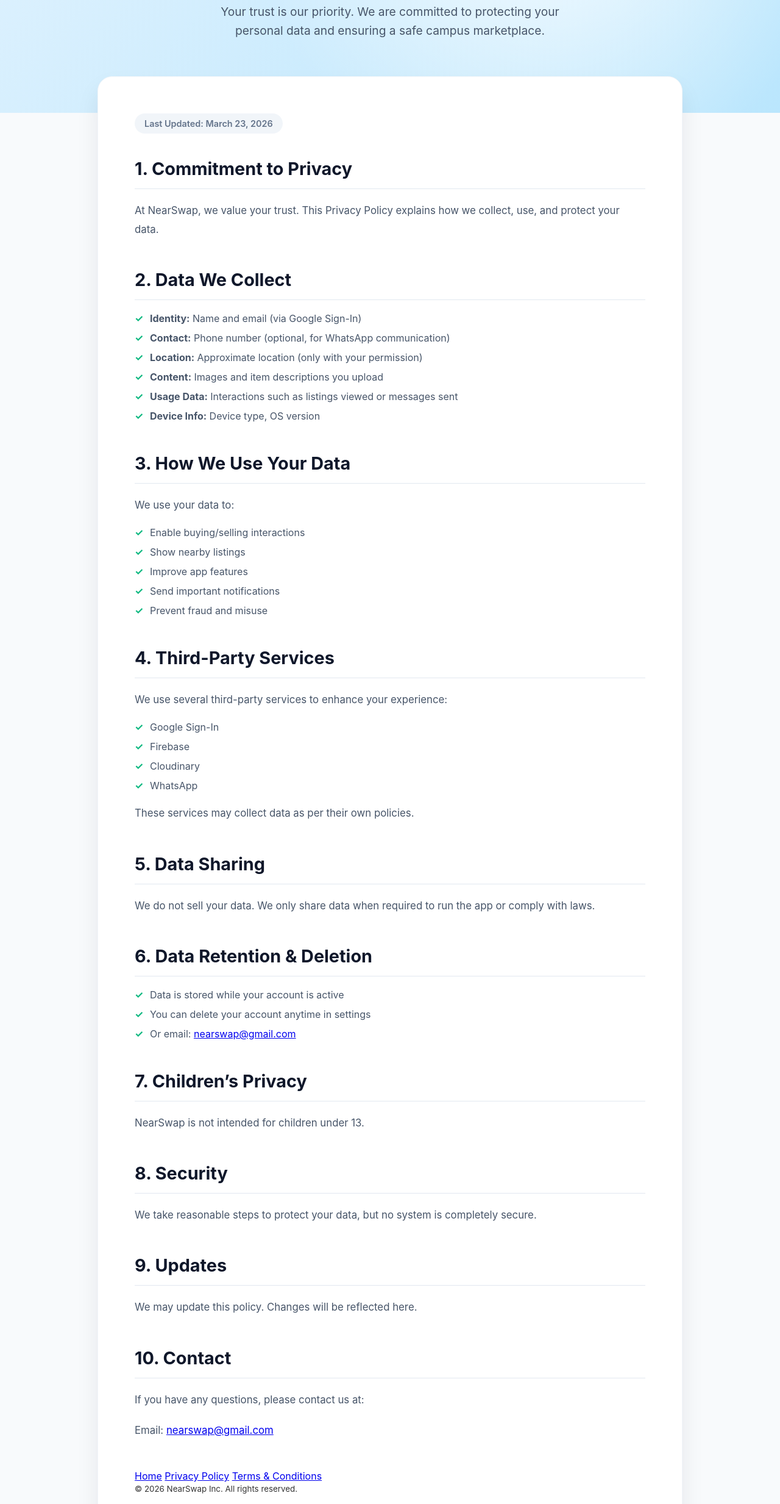
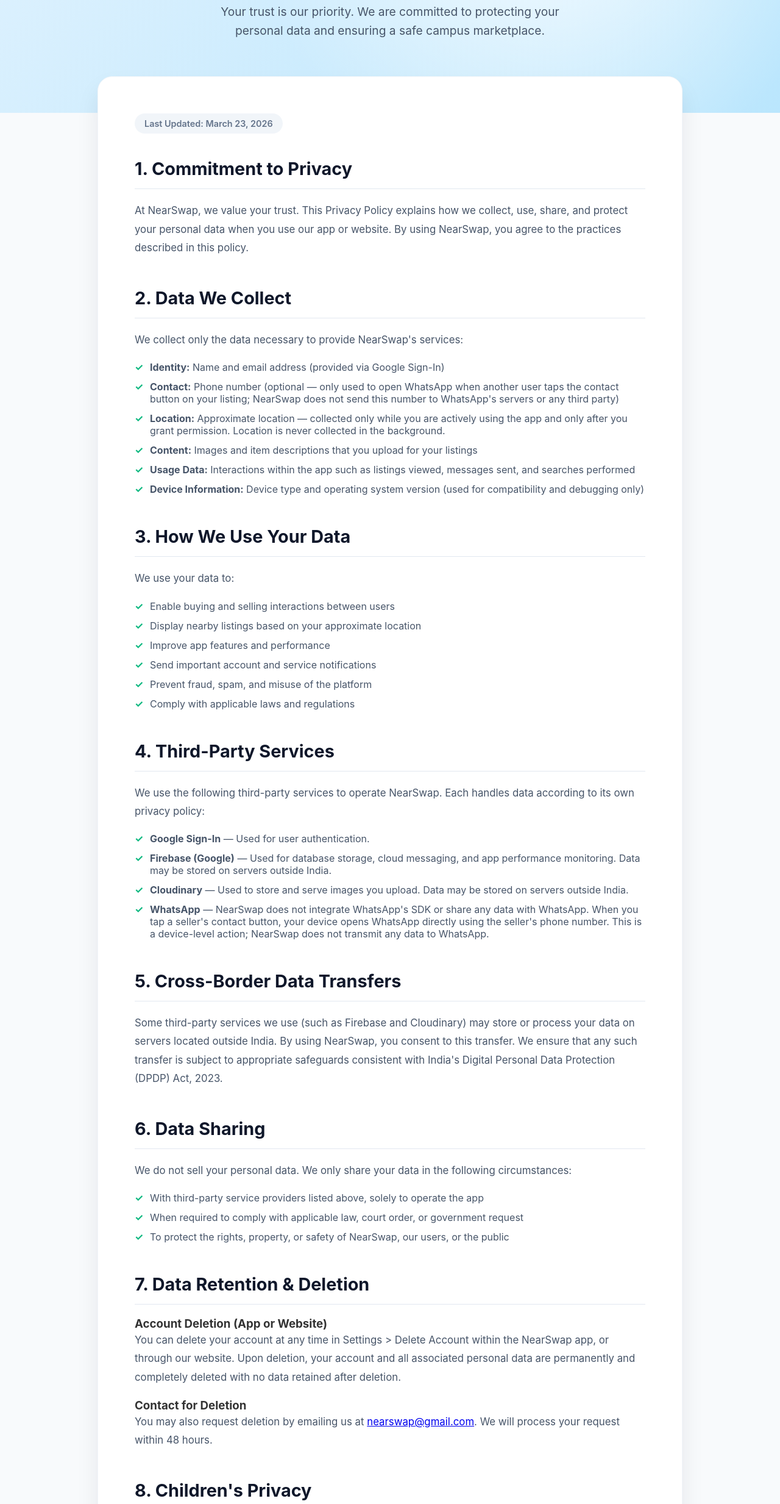
Before and after one commit to ometiwari-ai/NearSwap-Website, a plain HTML site: page pages/privacy.html in a window 1280 px wide. Shown: the part 334-2800 px from the top of the page at 61% size. Drawn offline with Linux system fonts and the light colour scheme.

Commit message:
privacy updated

```diff
--- a/pages/privacy.html
+++ b/pages/privacy.html
@@ -3,20 +3,20 @@
 <head>
     <meta charset="UTF-8">
     <meta name="viewport" content="width=device-width, initial-scale=1.0">
-    <title>Privacy Policy - NearSwap</title>
+    <title>NearSwap Privacy Policy</title>
     <meta name="description" content="NearSwap Privacy Policy: what data we collect, how we use it, third-party services, and how to request data deletion." />
     <meta name="robots" content="index,follow" />
-    <link rel="canonical" href="https://nearswap.netlify.app/pages/privacy.html" />
+    <link rel="canonical" href="https://near-swap-website.vercel.app/pages/privacy.html" />
 
     <meta property="og:type" content="article" />
     <meta property="og:site_name" content="NearSwap" />
-    <meta property="og:title" content="Privacy Policy - NearSwap" />
+    <meta property="og:title" content="NearSwap Privacy Policy" />
     <meta property="og:description" content="How NearSwap handles personal data and protects your privacy." />
-    <meta property="og:url" content="https://nearswap.netlify.app/pages/privacy.html" />
-    <meta property="og:image" content="https://nearswap.netlify.app/assets/logo.png" />
+    <meta property="og:url" content="https://near-swap-website.vercel.app/pages/privacy.html" />
+    <meta property="og:image" content="https://near-swap-website.vercel.app/assets/logo.png" />
 
     <meta name="twitter:card" content="summary" />
-    <meta name="twitter:title" content="Privacy Policy - NearSwap" />
+    <meta name="twitter:title" content="NearSwap Privacy Policy" />
     <meta name="twitter:description" content="NearSwap privacy practices and data deletion." />
 
     <!-- Analytics (configure GA4 ID in /analytics.js) -->
@@ -39,7 +39,7 @@
     </header>
 
     <div class="subpage-hero">
-        <h1 class="subpage-title">Privacy Policy</h1>
+        <h1 class="subpage-title">NearSwap Privacy Policy</h1>
         <p class="subpage-subtitle">Your trust is our priority. We are committed to protecting your personal data and ensuring a safe campus marketplace.</p>
     </div>
 
@@ -49,18 +49,19 @@
 
             <div class="doc-section" id="commitment-to-privacy">
                 <h2>1. Commitment to Privacy</h2>
-                <p>At NearSwap, we value your trust. This Privacy Policy explains how we collect, use, and protect your data.</p>
+                <p>At NearSwap, we value your trust. This Privacy Policy explains how we collect, use, share, and protect your personal data when you use our app or website. By using NearSwap, you agree to the practices described in this policy.</p>
             </div>
 
             <div class="doc-section" id="data-we-collect">
                 <h2>2. Data We Collect</h2>
+                <p>We collect only the data necessary to provide NearSwap's services:</p>
                 <ul>
-                    <li><strong>Identity:</strong> Name and email (via Google Sign-In)</li>
-                    <li><strong>Contact:</strong> Phone number (optional, for WhatsApp communication)</li>
-                    <li><strong>Location:</strong> Approximate location (only with your permission)</li>
-                    <li><strong>Content:</strong> Images and item descriptions you upload</li>
-                    <li><strong>Usage Data:</strong> Interactions such as listings viewed or messages sent</li>
-                    <li><strong>Device Info:</strong> Device type, OS version</li>
+                    <li><strong>Identity:</strong> Name and email address (provided via Google Sign-In)</li>
+                    <li><strong>Contact:</strong> Phone number (optional — only used to open WhatsApp when another user taps the contact button on your listing; NearSwap does not send this number to WhatsApp's servers or any third party)</li>
+                    <li><strong>Location:</strong> Approximate location — collected only while you are actively using the app and only after you grant permission. Location is never collected in the background.</li>
+                    <li><strong>Content:</strong> Images and item descriptions that you upload for your listings</li>
+                    <li><strong>Usage Data:</strong> Interactions within the app such as listings viewed, messages sent, and searches performed</li>
+                    <li><strong>Device Information:</strong> Device type and operating system version (used for compatibility and debugging only)</li>
                 </ul>
             </div>
 
@@ -68,59 +69,98 @@
                 <h2>3. How We Use Your Data</h2>
                 <p>We use your data to:</p>
                 <ul>
-                    <li>Enable buying/selling interactions</li>
-                    <li>Show nearby listings</li>
-                    <li>Improve app features</li>
-                    <li>Send important notifications</li>
-                    <li>Prevent fraud and misuse</li>
+                    <li>Enable buying and selling interactions between users</li>
+                    <li>Display nearby listings based on your approximate location</li>
+                    <li>Improve app features and performance</li>
+                    <li>Send important account and service notifications</li>
+                    <li>Prevent fraud, spam, and misuse of the platform</li>
+                    <li>Comply with applicable laws and regulations</li>
                 </ul>
             </div>
 
             <div class="doc-section" id="third-party-services">
                 <h2>4. Third-Party Services</h2>
-                <p>We use several third-party services to enhance your experience:</p>
+                <p>We use the following third-party services to operate NearSwap. Each handles data according to its own privacy policy:</p>
                 <ul>
-                    <li>Google Sign-In</li>
-                    <li>Firebase</li>
-                    <li>Cloudinary</li>
-                    <li>WhatsApp</li>
+                    <li><strong>Google Sign-In</strong> — Used for user authentication.</li>
+                    <li><strong>Firebase (Google)</strong> — Used for database storage, cloud messaging, and app performance monitoring. Data may be stored on servers outside India.</li>
+                    <li><strong>Cloudinary</strong> — Used to store and serve images you upload. Data may be stored on servers outside India.</li>
+                    <li><strong>WhatsApp</strong> — NearSwap does not integrate WhatsApp's SDK or share any data with WhatsApp. When you tap a seller's contact button, your device opens WhatsApp directly using the seller's phone number. This is a device-level action; NearSwap does not transmit any data to WhatsApp.</li>
                 </ul>
-                <p>These services may collect data as per their own policies.</p>
+            </div>
+
+            <div class="doc-section" id="cross-border-transfers">
+                <h2>5. Cross-Border Data Transfers</h2>
+                <p>Some third-party services we use (such as Firebase and Cloudinary) may store or process your data on servers located outside India. By using NearSwap, you consent to this transfer. We ensure that any such transfer is subject to appropriate safeguards consistent with India's Digital Personal Data Protection (DPDP) Act, 2023.</p>
             </div>
 
             <div class="doc-section" id="data-sharing">
-                <h2>5. Data Sharing</h2>
-                <p>We do not sell your data. We only share data when required to run the app or comply with laws.</p>
+                <h2>6. Data Sharing</h2>
+                <p>We do not sell your personal data. We only share your data in the following circumstances:</p>
+                <ul>
+                    <li>With third-party service providers listed above, solely to operate the app</li>
+                    <li>When required to comply with applicable law, court order, or government request</li>
+                    <li>To protect the rights, property, or safety of NearSwap, our users, or the public</li>
+                </ul>
             </div>
 
             <div class="doc-section" id="data-retention-deletion">
-                <h2>6. Data Retention & Deletion</h2>
+                <h2>7. Data Retention & Deletion</h2>
+                <h3>Account Deletion (App or Website)</h3>
+                <p>You can delete your account at any time in Settings > Delete Account within the NearSwap app, or through our website. Upon deletion, your account and all associated personal data are permanently and completely deleted with no data retained after deletion.</p>
+                <h3>Contact for Deletion</h3>
+                <p>You may also request deletion by emailing us at <a href="mailto:nearswap@gmail.com">nearswap@gmail.com</a>. We will process your request within 48 hours.</p>
+            </div>
+
+            <div class="doc-section" id="childrens-privacy">
+                <h2>8. Children's Privacy</h2>
+                <p>NearSwap is not intended for children under the age of 13. We do not knowingly collect personal data from children under 13. If you are a parent or guardian and believe your child has provided us with personal data, please contact us at <a href="mailto:nearswap@gmail.com">nearswap@gmail.com</a> and we will delete it promptly.</p>
+            </div>
+
+            <div class="doc-section" id="security">
+                <h2>9. Security</h2>
+                <p>We take reasonable and appropriate technical measures to protect your data, including:</p>
                 <ul>
-                    <li>Data is stored while your account is active</li>
-                    <li>You can delete your account anytime in settings</li>
-                    <li>Or email: <a href="mailto:nearswap@gmail.com">nearswap@gmail.com</a></li>
+                    <li>Encrypted data transmission using HTTPS/TLS</li>
+                    <li>Role-based access controls to limit who can access your data</li>
+                    <li>Use of trusted, security-audited third-party infrastructure (Firebase, Cloudinary)</li>
+                </ul>
+                <p>No system is completely secure. We encourage you to use a strong password and keep your account credentials confidential.</p>
+            </div>
+
+            <div class="doc-section" id="your-rights">
+                <h2>10. Your Rights</h2>
+                <p>Under applicable laws including India's DPDP Act, 2023, you have the right to:</p>
+                <ul>
+                    <li>Access the personal data we hold about you</li>
+                    <li>Correct inaccurate or incomplete personal data</li>
+                    <li>Delete your personal data (see Section 7)</li>
+                    <li>Withdraw consent to data processing at any time</li>
+                    <li>Lodge a complaint with the relevant data protection authority</li>
+                </ul>
+                <p>To exercise any of these rights, contact us at <a href="mailto:nearswap@gmail.com">nearswap@gmail.com</a>.</p>
+            </div>
+
+            <div class="doc-section" id="legal-basis">
+                <h2>11. Legal Basis for Processing</h2>
+                <p>We process your personal data on the following legal bases:</p>
+                <ul>
+                    <li><strong>Consent:</strong> For location access, optional phone number, and notifications</li>
+                    <li><strong>Contractual necessity:</strong> To provide the buying/selling features of NearSwap</li>
+                    <li><strong>Legitimate interest:</strong> To prevent fraud and improve app performance</li>
+                    <li><strong>Legal obligation:</strong> To comply with applicable laws and regulations</li>
                 </ul>
             </div>
 
-            <div class="doc-section" id="childrens-privacy">
-                <h2>7. Children’s Privacy</h2>
-                <p>NearSwap is not intended for children under 13.</p>
-            </div>
-
-            <div class="doc-section" id="security">
-                <h2>8. Security</h2>
-                <p>We take reasonable steps to protect your data, but no system is completely secure.</p>
-            </div>
-
             <div class="doc-section" id="updates">
-                <h2>9. Updates</h2>
-                <p>We may update this policy. Changes will be reflected here.</p>
+                <h2>12. Updates to This Policy</h2>
+                <p>We may update this Privacy Policy from time to time. When we make significant changes, we will notify you via in-app notification or email at least 7 days before the changes take effect. Continued use of NearSwap after the effective date constitutes acceptance of the updated policy.</p>
             </div>
 
             <div class="doc-section" id="contact">
-                <h2>10. Contact</h2>
-                <p>If you have any questions, please contact us at:</p>
-                <p>Email: <a href="mailto:nearswap@gmail.com">nearswap@gmail.com</a></p>
+                <h2>13. Contact Us</h2>
+                <p>NearSwap Inc.<br>
+                Email: <a href="mailto:nearswap@gmail.com">nearswap@gmail.com</a></p>
             </div>
 
             <div class="subpage-footer">
```
